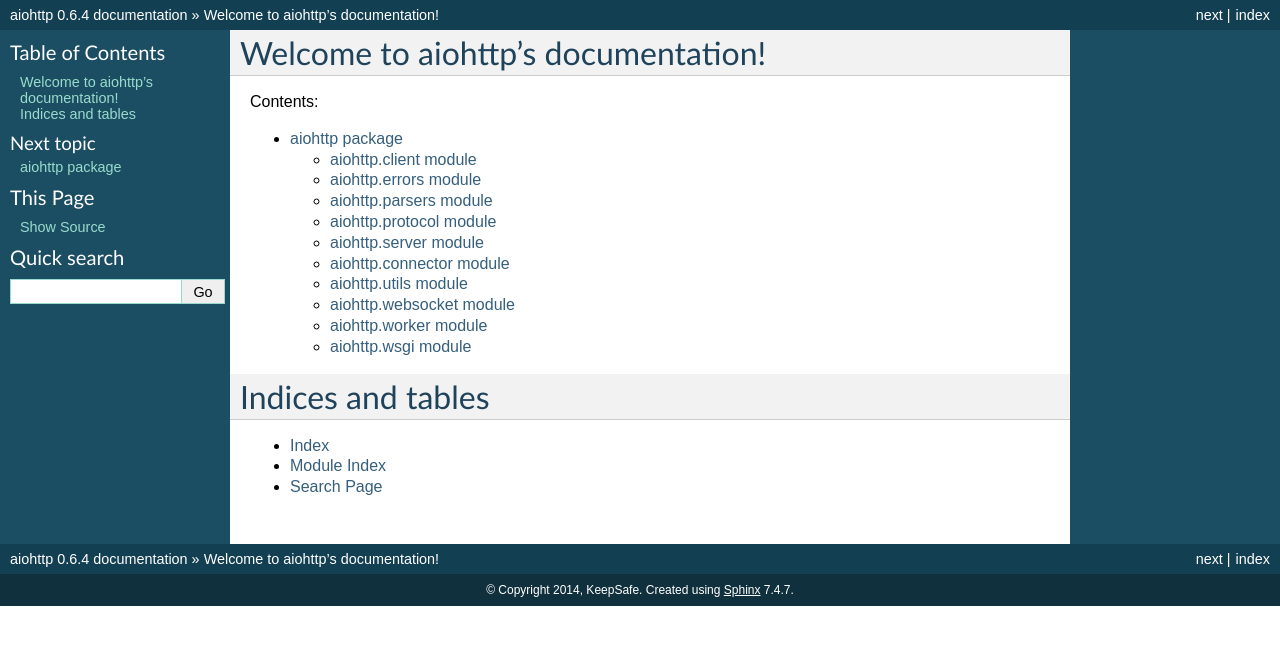
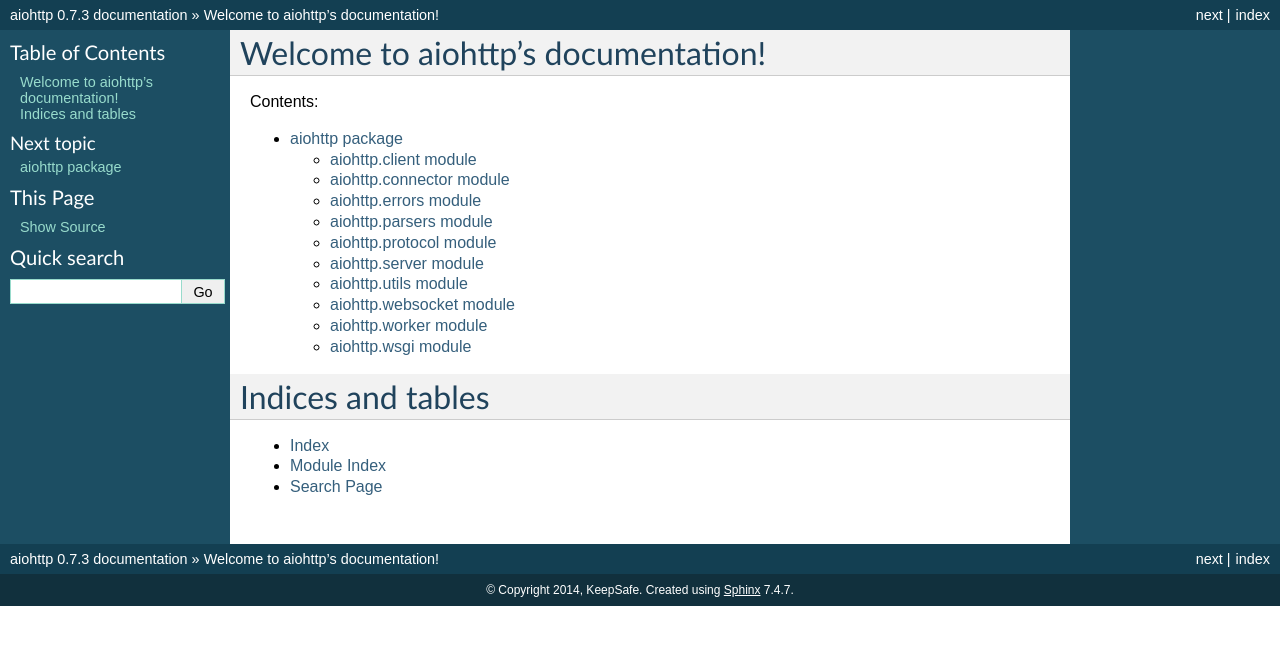
Before and after one commit to MegaDev007/aiohttp, a Sphinx documentation site: the page built from docs/index.rst, in a window 1280 px wide. Shown: the top 645 px of the page. Built offline with Sphinx 7.4.7, drawn with Linux system fonts in a browser that asks for light colours.

Commit message:
Fix docs version, reflow api doc page

```diff
--- a/docs/conf.py
+++ b/docs/conf.py
@@ -55,9 +55,9 @@ copyright = '2014, KeepSafe'
 # built documents.
 #
 # The short X.Y version.
-version = '0.6'
+version = '0.7'
 # The full version, including alpha/beta/rc tags.
-release = '0.6.4'
+release = '0.7.3'
 
 # The language for content autogenerated by Sphinx. Refer to documentation
 # for a list of supported languages.
```
Also changed, not shown: docs/api.rst (+12 -10 lines).
